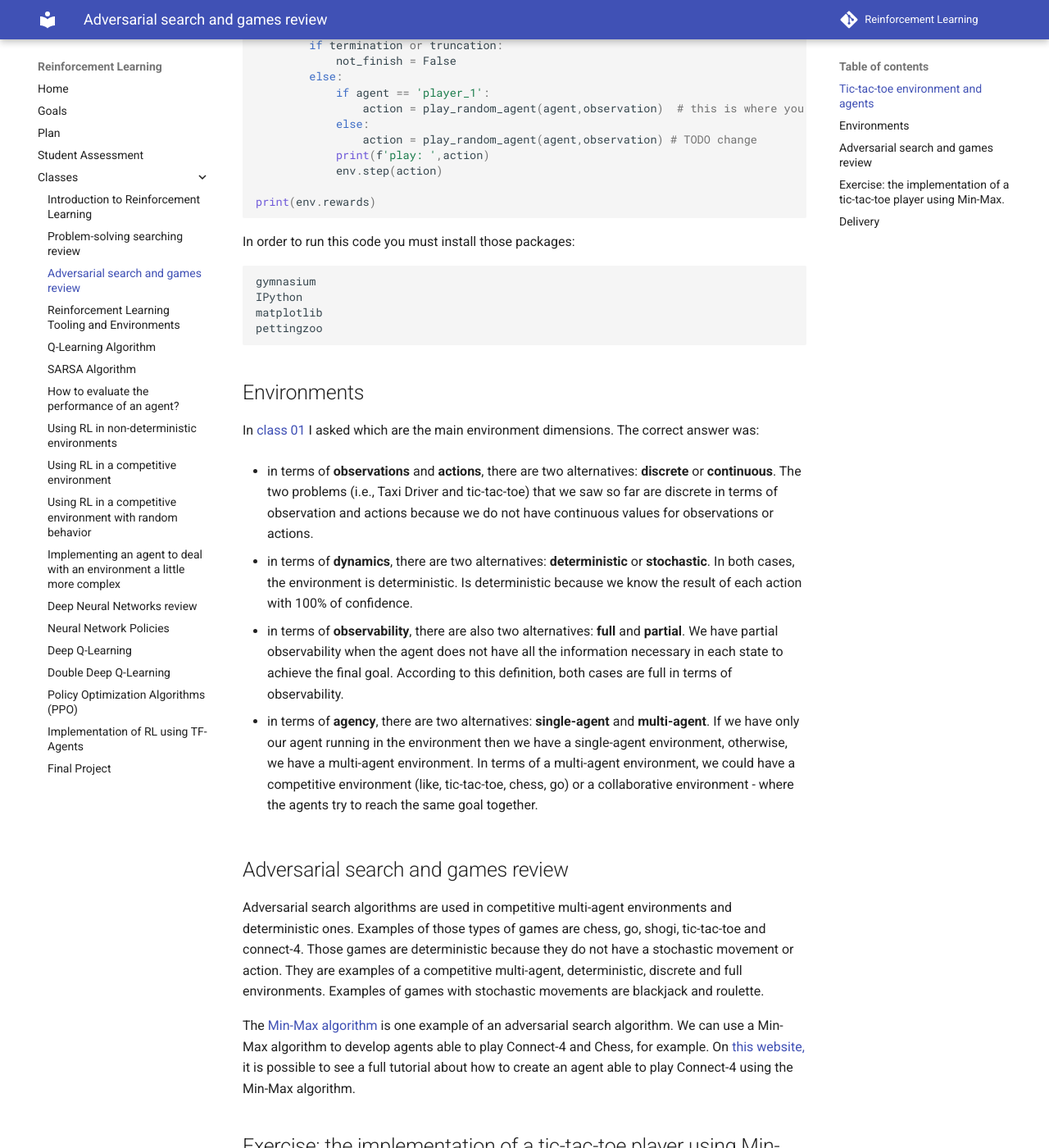
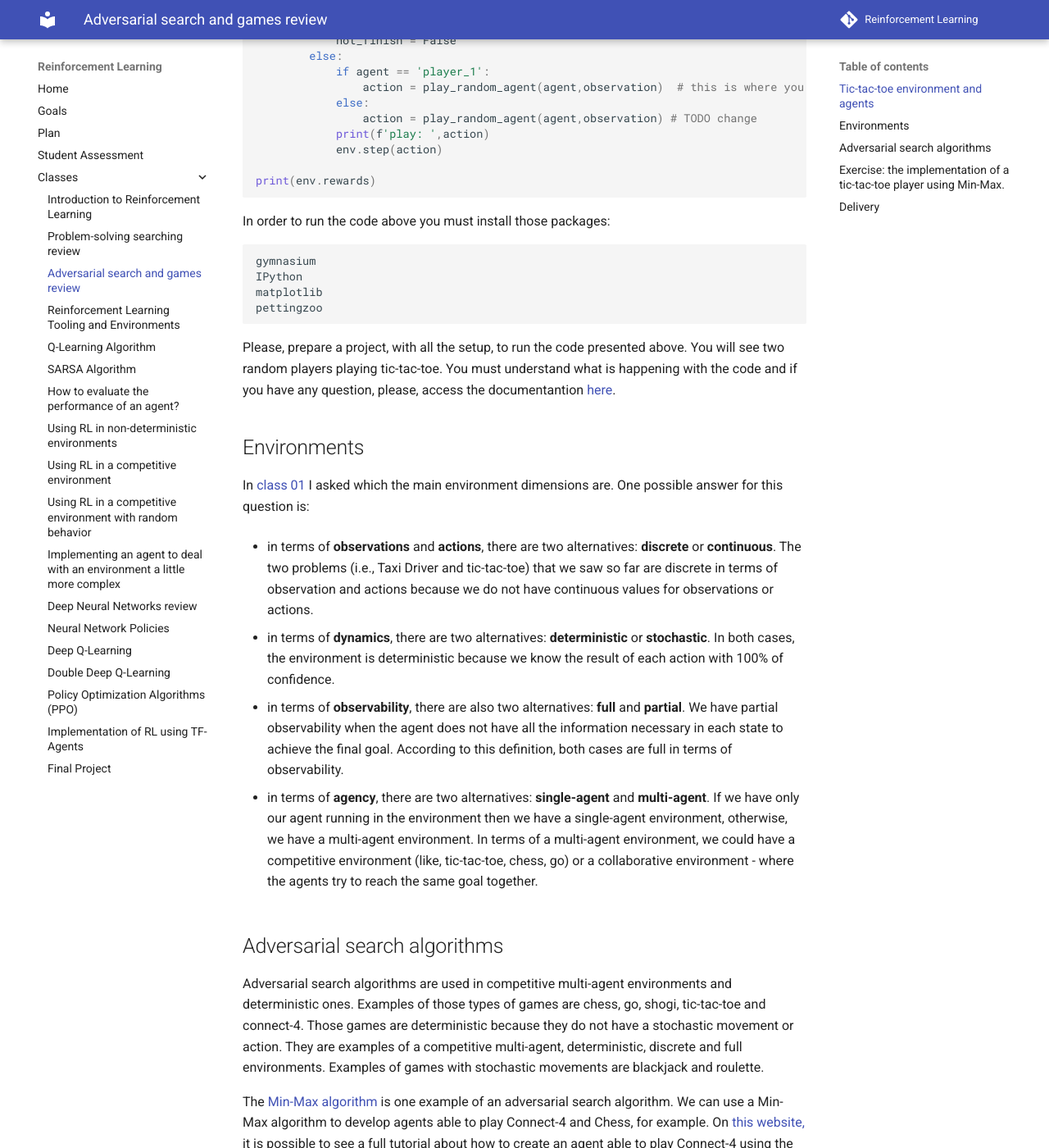
Before and after one commit to Insper/rl, an MkDocs documentation site: the page built from docs/classes/03_games/index.md, in a window 1280 px wide and 1400 px high, scrolled down 837 px. Shown: the whole window at 82% size. Built offline with MkDocs 1.6.1 and Material for MkDocs 9.7.7, drawn with Linux system fonts in a browser that asks for light colours; nearby versions of some CDN libraries; comment, search, counter and statistics services are not loaded; some of the changed text lies outside the part shown.

Commit message:
class 03

````diff
--- a/docs/classes/03_games/index.md
+++ b/docs/classes/03_games/index.md
@@ -44,7 +44,7 @@ while not_finish:
 print(env.rewards)
 ```
 
-In order to run this code you must install those packages:
+In order to run the code above you must install those packages:
 
 ```bash
 gymnasium
@@ -53,20 +53,22 @@ matplotlib
 pettingzoo
 ```
 
+Please, prepare a project, with all the setup, to run the code presented above. You will see two random players playing tic-tac-toe. You must understand what is happening with the code and if you have any question, please, access the documentantion [here](https://pettingzoo.farama.org/environments/classic/tictactoe/).
+
 ## Environments
 
-In [class 01](../01_introduction/index.md) I asked which are the main environment dimensions. The correct answer was:
+In [class 01](../01_introduction/index.md) I asked which the main environment dimensions are. One possible answer for this question is:
 
 * in terms of **observations** and **actions**, there are two alternatives: **discrete** or **continuous**. The two problems (i.e., Taxi Driver and tic-tac-toe) that we saw so far are discrete in terms of observation and actions because we do not have continuous values for observations or actions.
 
-* in terms of **dynamics**, there are two alternatives: **deterministic** or **stochastic**. In both cases, the environment is deterministic. Is deterministic because we know the result of each action with 100% of confidence.
+* in terms of **dynamics**, there are two alternatives: **deterministic** or **stochastic**. In both cases, the environment is deterministic because we know the result of each action with 100% of confidence.
 
 * in terms of **observability**, there are also two alternatives: **full** and **partial**. We have partial observability when the agent does not have all the information necessary in each state to achieve the final goal. According to this definition, both cases are full in terms of observability.
 
 * in terms of **agency**, there are two alternatives: **single-agent** and **multi-agent**. If we have only our agent running in the environment then we have a single-agent environment, otherwise, we have a multi-agent environment. In terms of a multi-agent environment, we could have a competitive environment (like, tic-tac-toe, chess, go) or a collaborative environment - where the agents try to reach the same goal together.
 
 
-## Adversarial search and games review
+## Adversarial search algorithms
 
 Adversarial search algorithms are used in competitive multi-agent environments and deterministic ones. Examples of those types of games are chess, go, shogi, tic-tac-toe and connect-4. Those games are deterministic because they do not have a stochastic movement or action. They are examples of a competitive multi-agent, deterministic, discrete and full environments. Examples of games with stochastic movements are blackjack and roulette.
 
````
Also changed, not shown: other parts of docs/classes/03_games/index.md (+1 -1 lines).
